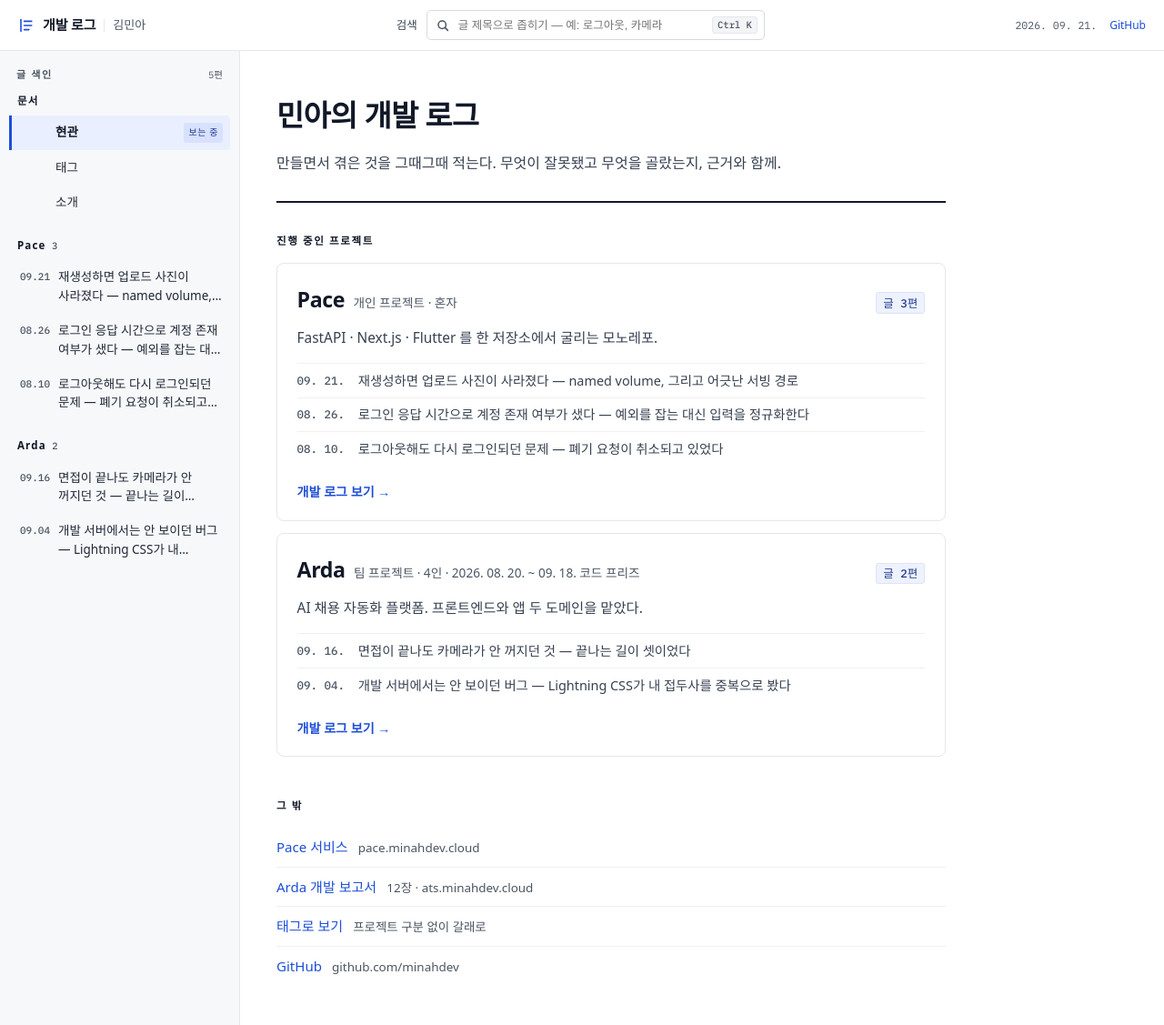
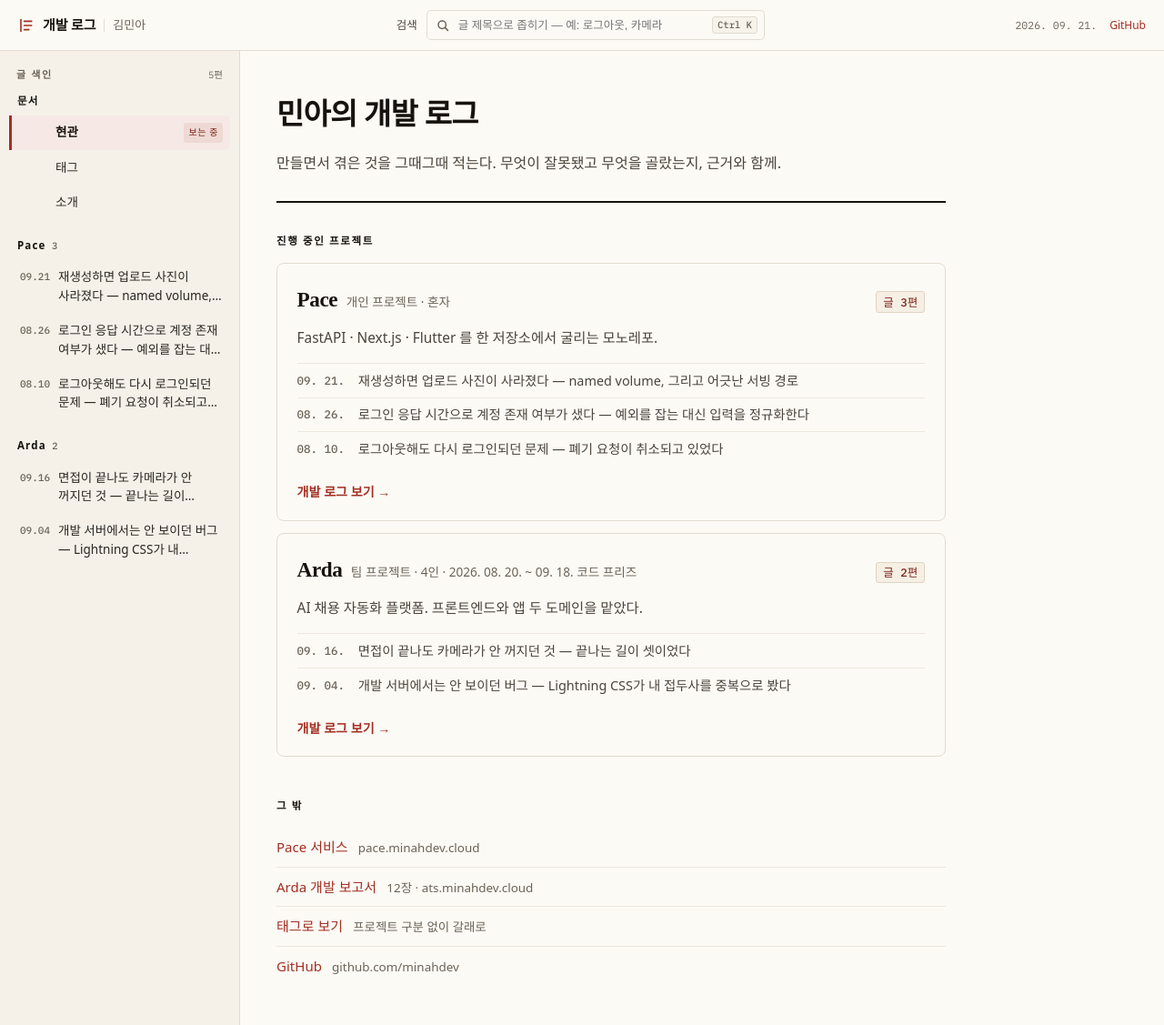
Before and after one commit to minahdev/dev.minahdev.cloud, a Jekyll site: the page built from index.md, in a window 1280 px wide and 1127 px high. Shown: the whole window at 91% size. Built offline with Jekyll 4.4.1, drawn with Linux system fonts in a browser that asks for light colours; some web fonts are replaced.

Commit message:
파랑과 한 벌 서체를 걷어낸다 — 종이색 바탕에 명조 표제
"기본 문서 테마 냄새"의 출처가 둘이었다: 강조색 파랑(#1d4ed8)과 푸른 회색 중립,
그리고 IBM Plex Sans KR 한 벌로 표제부터 캡션까지 다 처리한 것.

- 중립색을 푸른 회색에서 따뜻한 쪽으로 (#111827 → #16130F · #4b5563 → #6B6357 ·
  #e5e7eb → #E2DCD1), 바탕은 순백 대신 종이색 #FCFAF5, 사이드바는 베이지 #F5F1E8
- 강조를 인주색 #A32E22 하나로 (흰 배경 대비 7.0:1 — 파랑 6.3:1 보다 높다)
- 표제에 Noto Serif KR — 사이트 제목 · 글 제목 · 절 제목 · 프로젝트 이름 · 목록 제목.
  본문 · 메타 · 코드는 IBM Plex Sans KR / IBM Plex Mono 그대로

레이아웃은 건드리지 않았다 — 사이드바 264px, 본문 폭, 여백, 상단 바 구성 그대로.
색과 서체만 바꿨다.

README 추가: 글 쓰는 법(파일명 규칙 · front matter 각 항목 · 무엇을 쓰나),
미리보기, 프로젝트 추가 절차, 파일 구조.

확인: jekyll build 초록 · 하드코딩 색 0 (전부 :root 토큰)

```diff
--- a/_layouts/default.html
+++ b/_layouts/default.html
@@ -7,7 +7,7 @@
 {% feed_meta %}
 <link rel="preconnect" href="https://fonts.googleapis.com">
 <link rel="preconnect" href="https://fonts.gstatic.com" crossorigin>
-<link rel="stylesheet" href="https://fonts.googleapis.com/css2?family=IBM+Plex+Sans+KR:wght@300;400;500;600;700&amp;family=IBM+Plex+Mono:wght@400;500;600&amp;display=swap">
+<link rel="stylesheet" href="https://fonts.googleapis.com/css2?family=IBM+Plex+Sans+KR:wght@300;400;500;600;700&amp;family=Noto+Serif+KR:wght@500;600;700&amp;family=IBM+Plex+Mono:wght@400;500;600&amp;display=swap">
 <link rel="stylesheet" href="{{ '/assets/site.css' | relative_url }}">
 </head>
 <body>
--- a/assets/site.css
+++ b/assets/site.css
@@ -4,20 +4,24 @@
    보고서 사이트(ats.minahdev.cloud)와 같은 것을 쓰고, 그 안의 목록·글 스타일만 다르다.
    흐린 회색(#9ca3af)은 대비가 모자라 쓰지 않는다. */
 
+/* 중립색은 푸른 회색에서 따뜻한 쪽으로 옮겼고, 강조는 파랑에서 인주색 하나로 바꿨다.
+   파랑(#1d4ed8) + 푸른 회색 조합이 "기본 문서 테마" 인상의 출처였다. */
 :root {
-  --ink: #111827;
-  --body: #1f2937;
-  --sub: #374151;
-  --cap: #4b5563;       /* 흰 배경 7.0:1 */
-  --line: #e5e7eb;
-  --hair: #eef0f2;
-  --wash: #f9fafb;
-  --side: #f7f8fa;
-  --accent: #1d4ed8;    /* 흰 배경 6.3:1 */
-  --deep: #1e3a8a;
-  --here-bg: #eaefff;
-  --chip: #d8e1ff;
-  --tagbg: #eef2ff;
+  --ink: #16130F;       /* 순검정 대신 따뜻한 먹 */
+  --body: #2A2621;
+  --sub: #4A443C;
+  --cap: #6B6357;       /* 종이 위 5.6:1 */
+  --line: #E2DCD1;
+  --hair: #EDE8DE;
+  --wash: #F7F3EA;
+  --side: #F5F1E8;
+  --paper: #FCFAF5;     /* 순백 아님 */
+  --accent: #A32E22;    /* 인주색 — 흰 배경 7.0:1 */
+  --deep: #7A2118;
+  --here-bg: #F6E9E5;
+  --chip: #EFD9D4;
+  --tagbg: #F5EFE4;
+  --tagline: #DFD5C3;
   --side-w: 264px;
   --onpage-w: 200px;
   --top-h: 56px;
@@ -31,11 +35,22 @@ html { scroll-behavior: smooth; scroll-padding-top: 76px; }
 body {
   margin: 0;
   font-family: "IBM Plex Sans KR", "Noto Sans KR", system-ui, sans-serif;
-  background: #fff;
+  background: var(--paper);
   color: var(--body);
   line-height: 1.75;
   word-break: keep-all;
   -webkit-font-smoothing: antialiased;
+}
+
+/* 표제는 명조, 본문은 산세리프. 한 벌로 다 처리해 활자에 성격이 없던 것을 가른다. */
+.lede h1,
+.post__head h1,
+.prose h2,
+.prose h3,
+.hubcard__top h2,
+.feed__body h2,
+.taggroup h2 {
+  font-family: "Noto Serif KR", "IBM Plex Sans KR", serif;
 }
 
 a { color: var(--accent); }
@@ -43,7 +58,7 @@ a:hover { color: var(--deep); }
 
 .skip {
   position: absolute; left: -9999px; top: 0;
-  background: #fff; color: var(--ink);
+  background: var(--paper); color: var(--ink);
   padding: 10px 14px; border: 1px solid var(--accent);
   border-radius: 0 0 6px 0; z-index: 100;
 }
@@ -62,7 +77,7 @@ a:hover { color: var(--deep); }
   height: var(--top-h);
   display: flex; align-items: center; gap: 20px;
   padding: 0 20px;
-  background: #fff;
+  background: var(--paper);
   border-bottom: 1px solid var(--line);
 }
 
@@ -74,8 +89,8 @@ a:hover { color: var(--deep); }
 .top__drawer {
   display: none; align-items: center; justify-content: center;
   width: 34px; height: 34px;
-  border: 1px solid #d5d9df; border-radius: 5px;
-  background: #fff; color: var(--sub); cursor: pointer;
+  border: 1px solid var(--line); border-radius: 5px;
+  background: var(--paper); color: var(--sub); cursor: pointer;
 }
 
 .top__search { flex: 1; min-width: 0; display: flex; align-items: center; justify-content: center; gap: 10px; }
@@ -83,7 +98,7 @@ a:hover { color: var(--deep); }
 .top__search .field {
   display: flex; align-items: center; gap: 8px;
   width: min(372px, 100%); height: 33px;
-  border: 1px solid #d5d9df; border-radius: 5px;
+  border: 1px solid var(--line); border-radius: 5px;
   padding: 0 7px 0 10px; color: var(--cap);
 }
 .top__search .field:focus-within { border-color: var(--accent); }
@@ -94,7 +109,7 @@ a:hover { color: var(--deep); }
 .kbd {
   flex: 0 0 auto;
   font: 500 10.5px/1 "IBM Plex Mono", monospace;
-  color: var(--cap); background: #f3f4f6;
+  color: var(--cap); background: var(--wash);
   border: 1px solid var(--line); border-radius: 3px; padding: 3px 5px;
 }
 
@@ -143,7 +158,7 @@ a:hover { color: var(--deep); }
   text-decoration: none; color: var(--body);
   font-size: 13.5px; line-height: 1.55;
 }
-.side__item:hover { background: #e8ebef; color: var(--ink); }
+.side__item:hover { background: #EAE4D8; color: var(--ink); }
 
 /* 글 제목은 길다 — 두 줄에서 자른다. 세 줄 넘게 접히면 색인을 훑을 수가 없다.
    전체 제목은 title 속성으로 띄운다. */
@@ -226,7 +241,7 @@ a:hover { color: var(--deep); }
   margin-bottom: .85rem;
   transition: border-color .12s ease, background .12s ease;
 }
-.hubcard:hover { border-color: var(--accent); background: #fbfcff; }
+.hubcard:hover { border-color: var(--accent); background: var(--wash); }
 .hubcard:hover .hubcard__go { color: var(--deep); }
 
 .hubcard__top { display: flex; align-items: baseline; gap: .6rem; flex-wrap: wrap; margin-bottom: .5rem; }
@@ -236,7 +251,7 @@ a:hover { color: var(--deep); }
   margin-left: auto; flex: 0 0 auto;
   font: 500 .78rem "IBM Plex Mono", monospace;
   color: var(--deep); background: var(--tagbg);
-  border: 1px solid #dde3f7; border-radius: 3px; padding: .12rem .45rem;
+  border: 1px solid var(--tagline); border-radius: 3px; padding: .12rem .45rem;
 }
 .hubcard__desc { margin: 0 0 .85rem; font-size: .96rem; line-height: 1.8; color: var(--sub); }
 
@@ -317,10 +332,10 @@ a:hover { color: var(--deep); }
   display: inline-block;
   font-size: .72rem; font-weight: 500; letter-spacing: .02em;
   color: var(--deep); background: var(--tagbg);
-  border: 1px solid #dde3f7; border-radius: 3px;
+  border: 1px solid var(--tagline); border-radius: 3px;
   padding: .1rem .42rem; text-decoration: none; line-height: 1.6;
 }
-.tag:hover { background: #e2e8ff; color: var(--deep); }
+.tag:hover { background: #EDE4D2; color: var(--deep); }
 .tag--big { font-size: .85rem; padding: .3rem .6rem; }
 .tag--big span { font-family: "IBM Plex Mono", monospace; color: var(--cap); font-size: .75rem; }
 .tag--proj { font-weight: 700; letter-spacing: .04em; }
@@ -365,7 +380,7 @@ a:hover { color: var(--deep); }
 .prose blockquote { margin-left: 0; padding: .2rem 0 .2rem 1.1rem; border-left: 3px solid var(--line); color: var(--sub); }
 .prose code {
   font: .85em/1.5 "IBM Plex Mono", ui-monospace, monospace;
-  background: #f3f4f6; border: 1px solid var(--line); border-radius: 3px;
+  background: var(--wash); border: 1px solid var(--line); border-radius: 3px;
   padding: .08em .32em; word-break: normal;
 }
 .prose pre {
```
Also changed, not shown: README.md (added).
